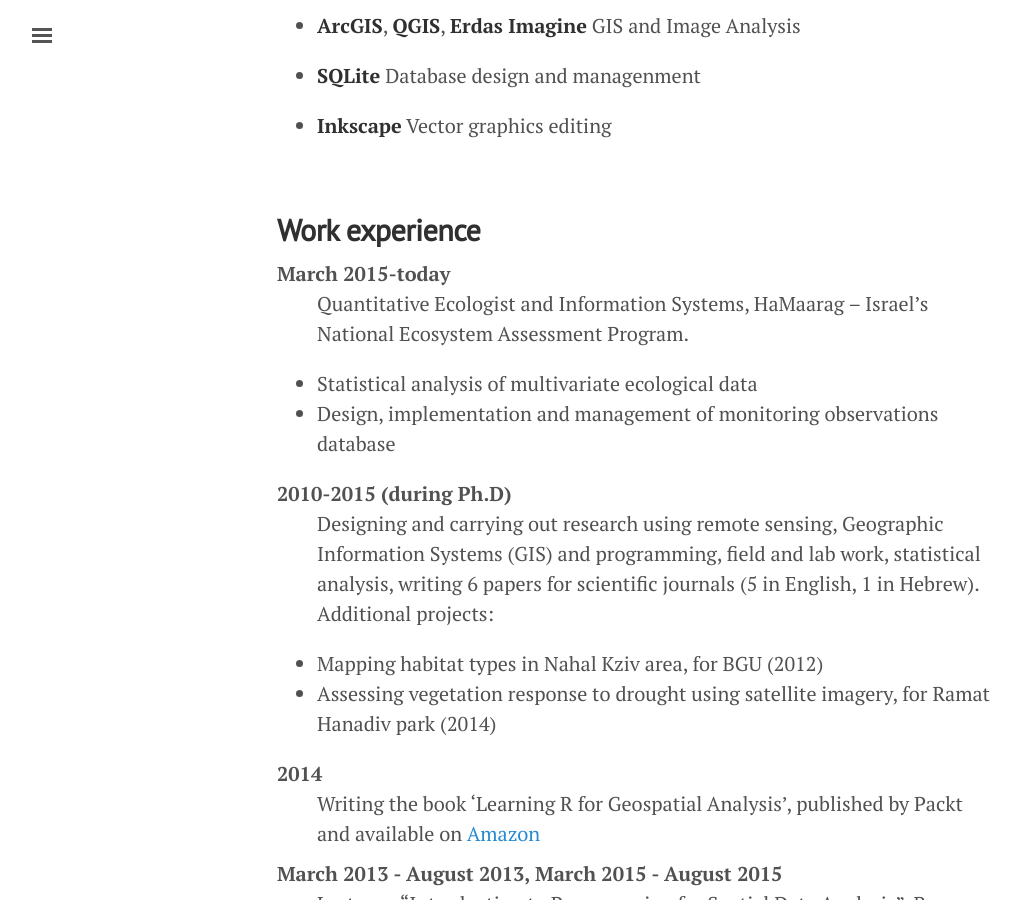
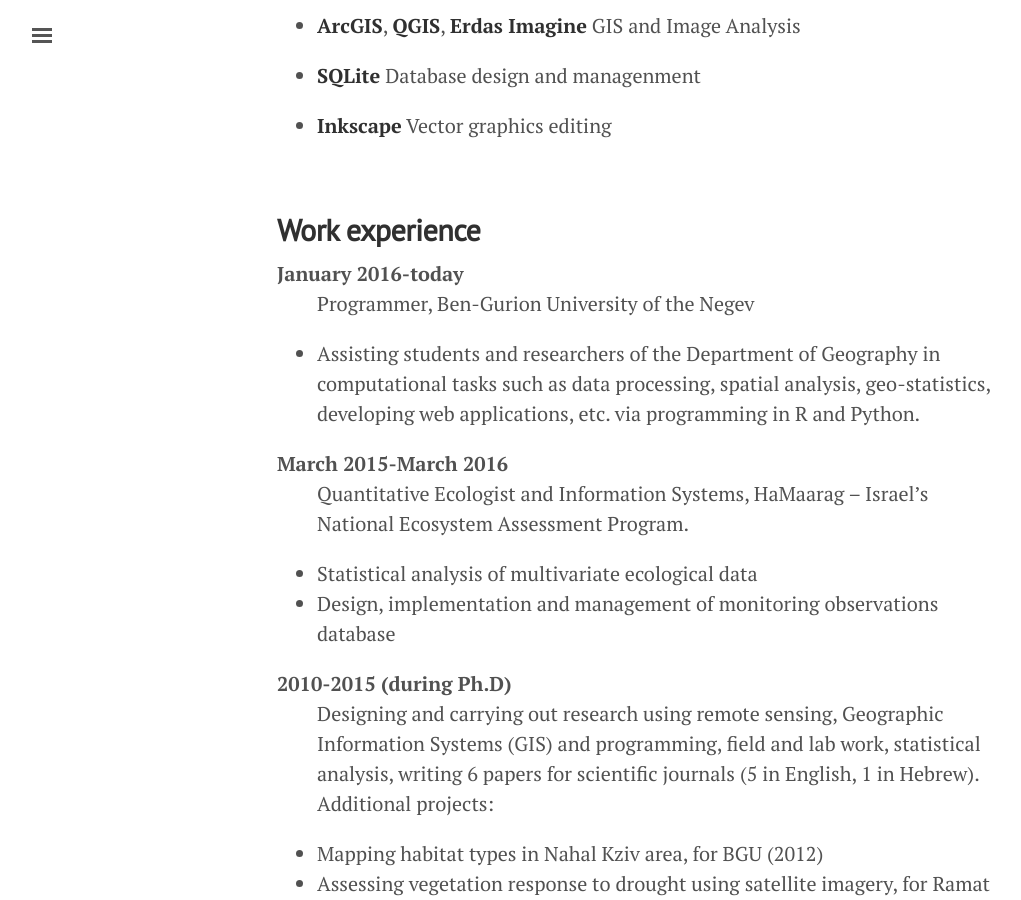
Before and after one commit to michaeldorman/michaeldorman.github.io, a Jekyll site: the page built from cv.md, in a window 1280 px wide and 900 px high, scrolled down 866 px. Shown: the whole window, without its empty margins (3-1024 px from the left). Built offline with Jekyll 4.4.1, drawn with Linux system fonts in a browser that asks for light colours.

Commit message:
Update cv.md

```diff
--- a/cv.md
+++ b/cv.md
@@ -40,7 +40,12 @@
 
 ## **Work experience**
 
-March 2015-today
+January 2016-today
+:    Programmer, Ben-Gurion University of the Negev
+
+  * Assisting students and researchers of the Department of Geography in computational tasks such as data processing, spatial analysis, geo-statistics, developing web applications, etc. via programming in R and Python.
+
+March 2015-March 2016
 :    Quantitative Ecologist and Information Systems, HaMaarag – Israel’s National Ecosystem Assessment Program.
 
   * Statistical analysis of multivariate ecological data
```
